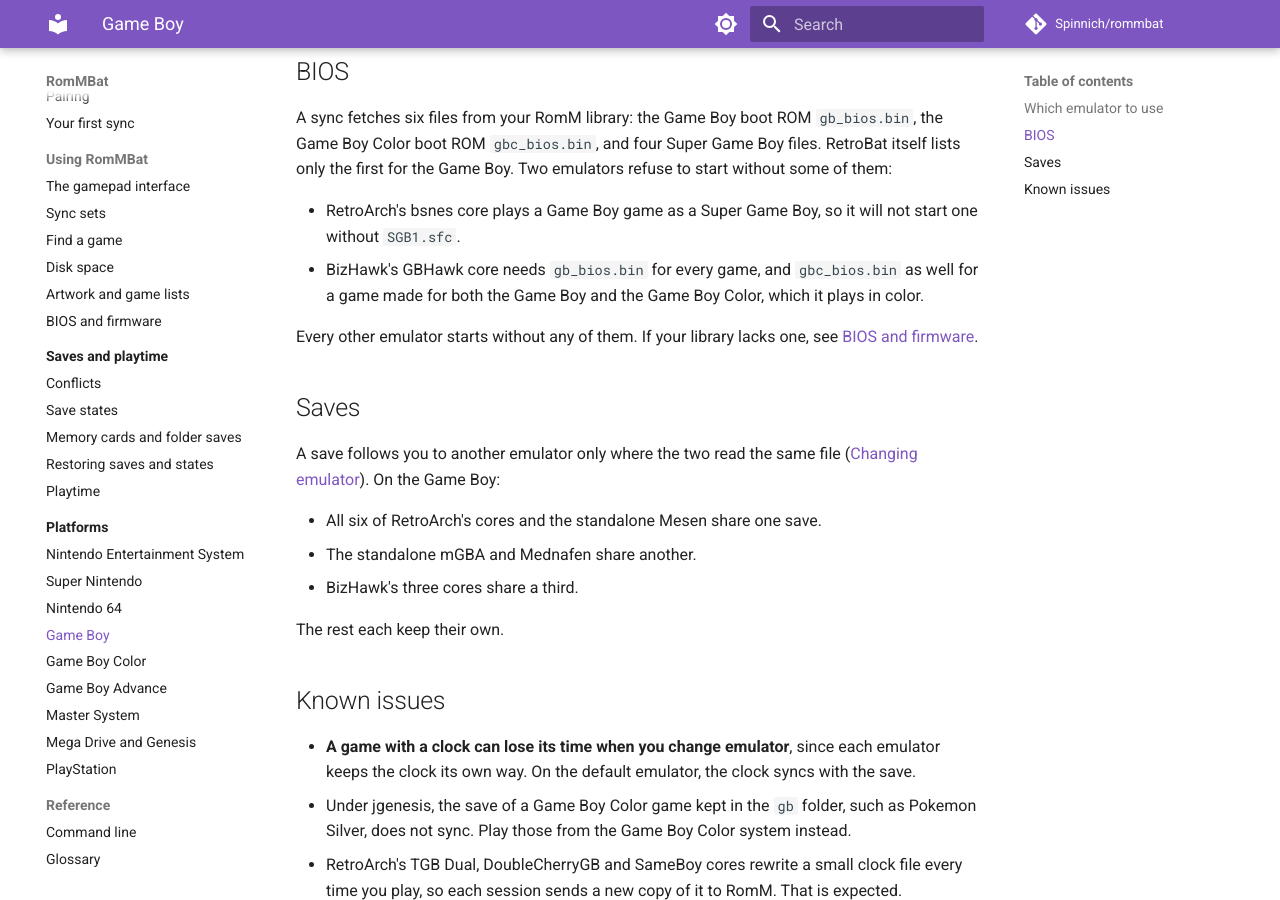
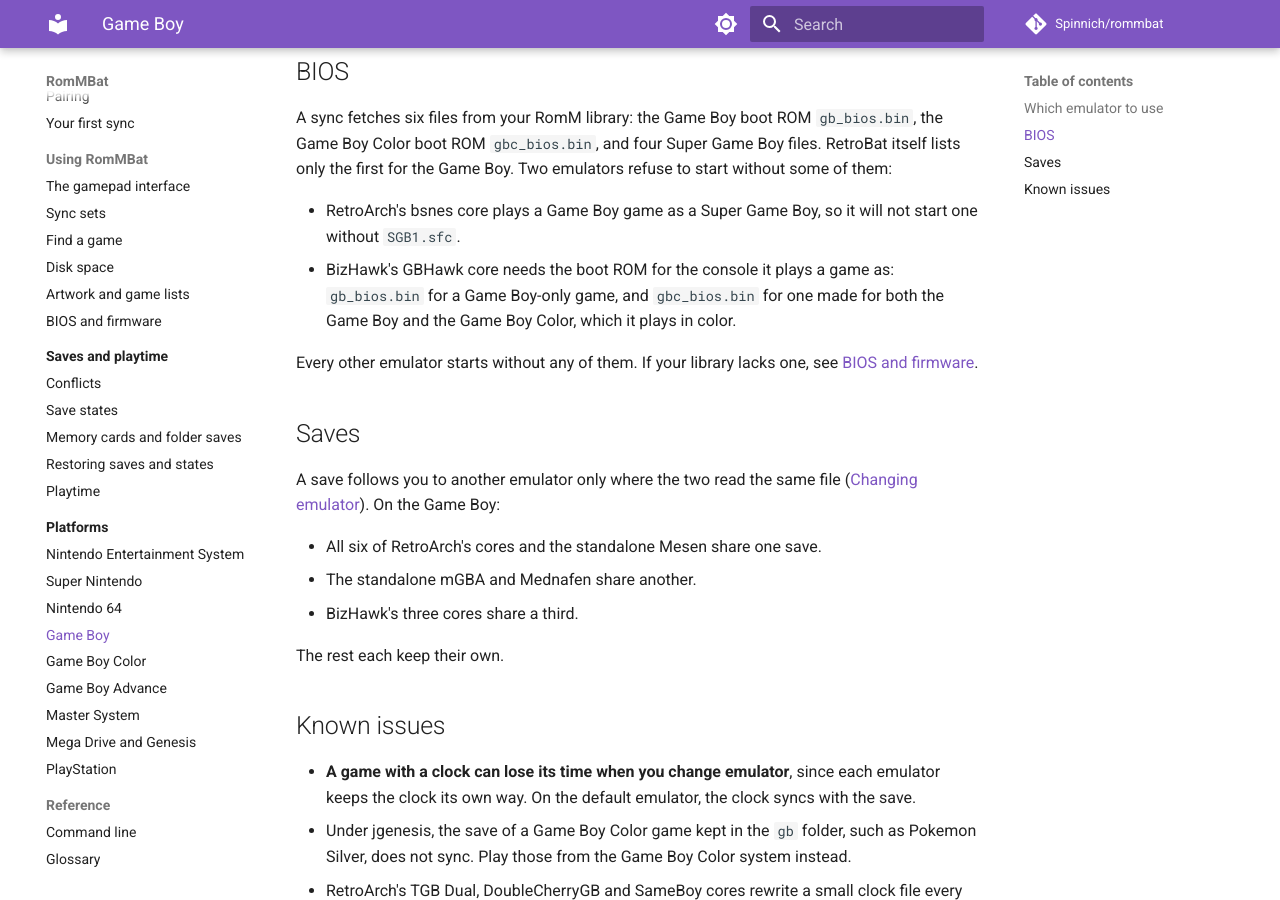
Before and after one commit to Spinnich/rommbat, an MkDocs documentation site: the page built from wiki/platforms/gb.md, in a window 1280 px wide and 900 px high, scrolled down 531 px. Built offline with MkDocs 1.6.1 and Material for MkDocs 9.7.7, drawn with Linux system fonts in a browser that asks for light colours; comment, search, counter and statistics services are not loaded.

Commit message:
Say BizHawk's two NES cores share a save, and that GBHawk reads the boot ROM for the console it plays a game as (R2.1-R2.2)
Co-Authored-By: Claude Opus 5.5 <noreply@anthropic.com>

```diff
--- a/wiki/platforms/gb.md
+++ b/wiki/platforms/gb.md
@@ -20,8 +20,9 @@ for the Game Boy. Two emulators refuse to start without some of them:
 
 - RetroArch's bsnes core plays a Game Boy game as a Super Game Boy, so it will not start one
   without `SGB1.sfc`.
-- BizHawk's GBHawk core needs `gb_bios.bin` for every game, and `gbc_bios.bin` as well for a game
-  made for both the Game Boy and the Game Boy Color, which it plays in color.
+- BizHawk's GBHawk core needs the boot ROM for the console it plays a game as: `gb_bios.bin` for
+  a Game Boy-only game, and `gbc_bios.bin` for one made for both the Game Boy and the Game Boy
+  Color, which it plays in color.
 
 Every other emulator starts without any of them. If your library lacks one, see
 [BIOS and firmware](../using/bios.md).
```
Also changed, not shown: wiki/platforms/nes.md (+1 -0 lines).
